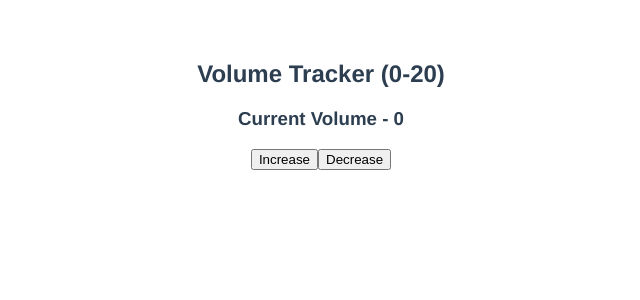
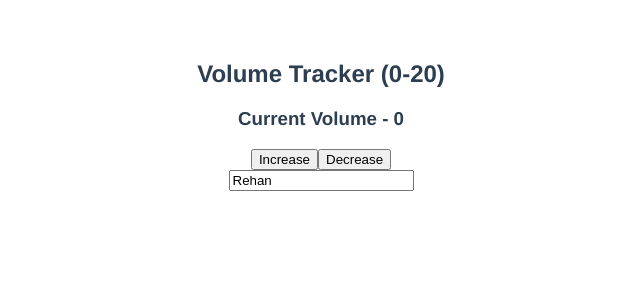
Before and after one commit to rehanrehman389/vue-learning, a Vue app: page / in a window 1280 px wide. Shown: the top 300 px of the page, without its empty margins (319-959 px from the left). Built offline with nearby package versions, Linux system fonts and the light colour scheme.

Commit message:
watcher immediate property

```diff
--- a/src/App.vue
+++ b/src/App.vue
@@ -5,6 +5,7 @@
     <button @click="volume += 2">Increase</button>
     <button @click="volume -= 2">Decrease</button>
   </div>
+  <input type="text" v-model="movie">
 </template>
 
 <script>
@@ -13,7 +14,8 @@ export default {
   name: 'App',
   data() {
     return {
-      volume: 0
+      volume: 0,
+      movie: 'Rehan'
     }
   },
   methods: {
@@ -25,6 +27,12 @@ export default {
       if(newValue > oldValue && newValue === 16){
         alert('high volume')
       }
+    },
+    movie: {
+      handler(newValue){
+        console.log(`Calling API with Moviename = ${newValue}`)
+      },
+      immediate: true,
     }
   }
 }
```
